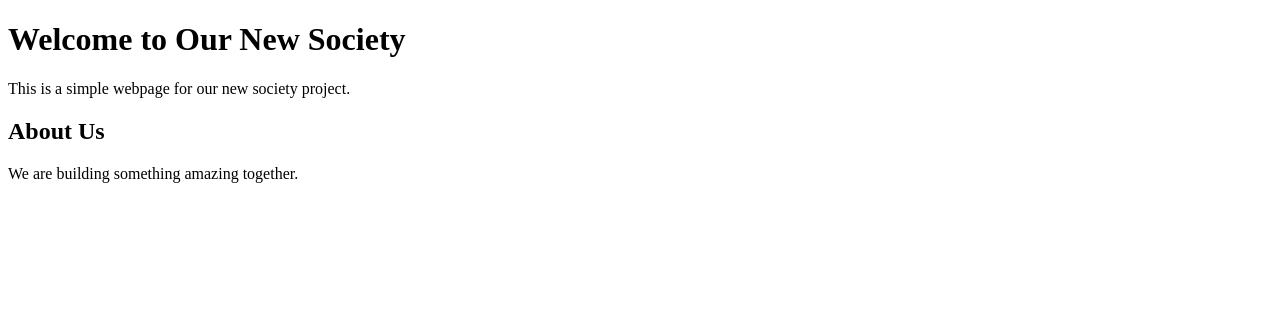
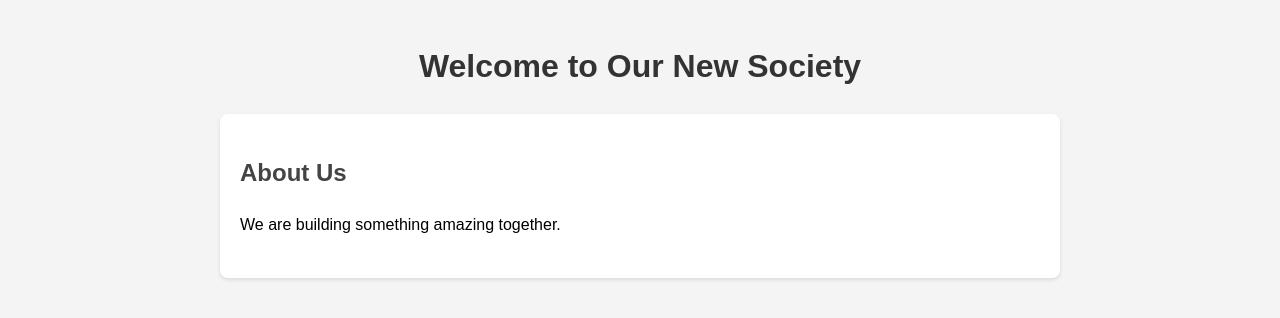
Before and after one commit to matterplm/new-society-test, a plain HTML site: page index.html in a window 1280 px wide. Drawn offline with Linux system fonts and the light colour scheme.

Commit message:
Add CSS styling to the page

```diff
--- a/index.html
+++ b/index.html
@@ -4,10 +4,36 @@
     <meta charset="UTF-8">
     <meta name="viewport" content="width=device-width, initial-scale=1.0">
     <title>Welcome to New Society</title>
+    <style>
+        body {
+            font-family: Arial, sans-serif;
+            line-height: 1.6;
+            margin: 0;
+            padding: 20px;
+            background-color: #f4f4f4;
+        }
+        .container {
+            max-width: 800px;
+            margin: 0 auto;
+            background-color: white;
+            padding: 20px;
+            border-radius: 8px;
+            box-shadow: 0 2px 4px rgba(0,0,0,0.1);
+        }
+        h1 {
+            color: #333;
+            text-align: center;
+        }
+        h2 {
+            color: #444;
+        }
+        section {
+            margin-bottom: 20px;
+        }
+    </style>
 </head>
 <body>
     <h1>Welcome to Our New Society</h1>
-    <p>This is a simple webpage for our new society project.</p>
     <div class="container">
         <section>
             <h2>About Us</h2>
```
